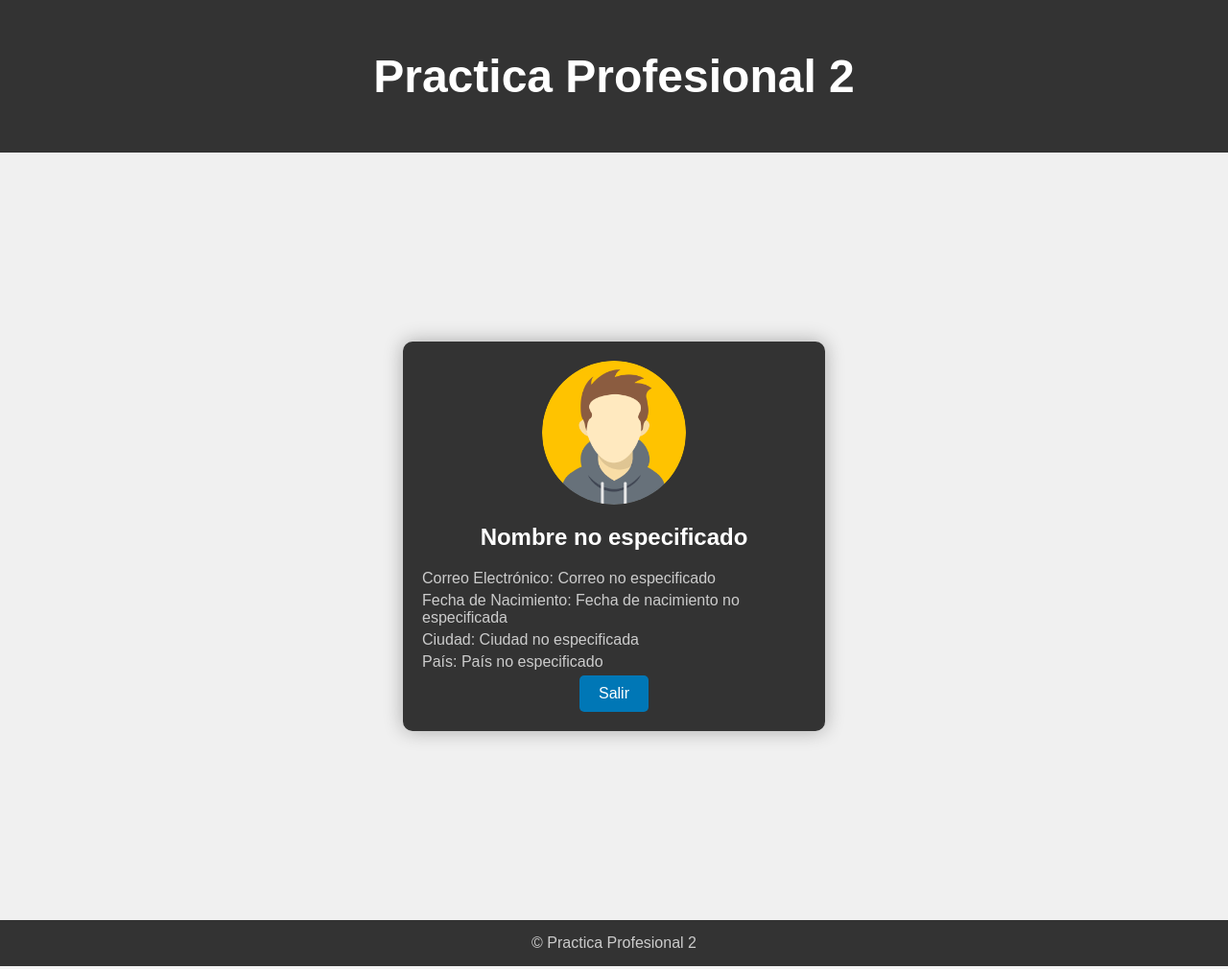
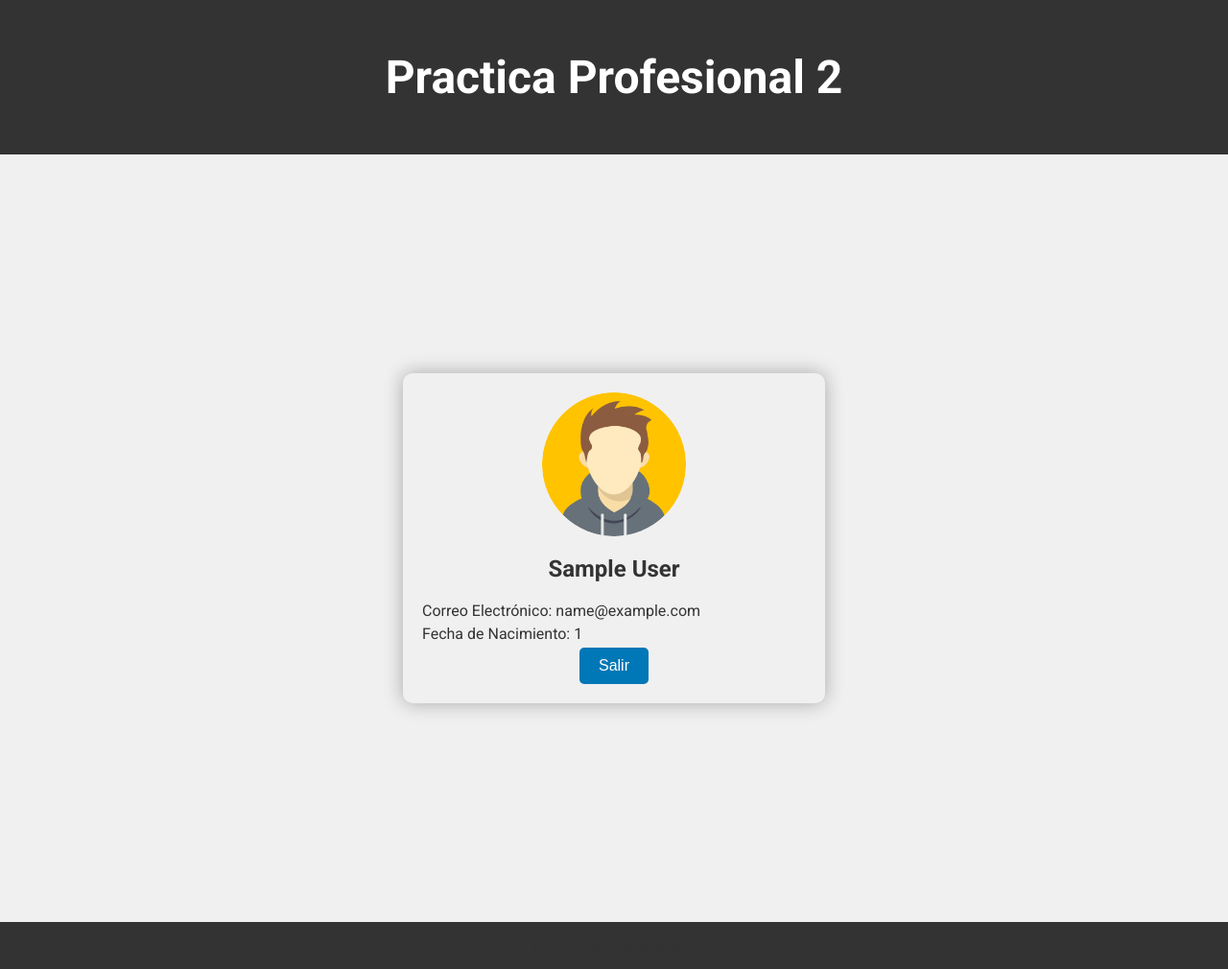
Before and after one commit to EmanuelMVera/PP2-Login, a PHP site: page /perfil.php in a window 1280 px wide. Shown: the whole page at 96% size. Run offline with PHP 8.4, Linux system fonts and the light colour scheme; the visitor is signed in with stand-in values (Sample User, id 1); data that the repository does not hold is empty.

Commit message:
Corregi errores de sesion para que se muestren los datos en el perfil, mayor seguridad evitando inyeccion de codigo y cifrando la contraseñas, tambien cambiando todos los estilos y volviendolos mas centralizados

```diff
--- /dev/null
+++ b/css/constantes.css
@@ -0,0 +1,11 @@
+/* Estilos generales */
+:root {
+  --color-background: #f0f0f0;
+  --color-text: #333;
+  --color-link: #0077b6;
+  --color-link-hover: #005d8d;
+  --color-button: #0077b6;
+  --color-button-hover: #005d8d;
+  --color-heading: #333;
+  --color-input-bg: #444;
+}
--- a/css/login.css
+++ b/css/login.css
@@ -1,7 +1,8 @@
+@import url("constantes.css");
 /* Estilos específicos de la página de inicio de sesión */
 .main-container {
-  background-color: #fff;
-  border-radius: 5px;
+  background-color: var(--color-background);
+  border-radius: 10px;
   box-shadow: 0px 0px 10px rgba(0, 0, 0, 0.2);
   padding: 20px;
   margin: 20px auto;
@@ -9,8 +10,8 @@
 }
 
 h2 {
-  color: #333;
-  font-size: 24px;
+  color: var(--color-heading);
+  font-size: 28px;
   text-align: center;
   margin-bottom: 20px;
 }
--- a/css/registro.css
+++ b/css/registro.css
@@ -1,6 +1,7 @@
+@import url("constantes.css");
 /* Estilos específicos de la página de registro */
 .registro-container {
-  background-color: #fff;
+  background-color: var(--color-background);
   border-radius: 5px;
   box-shadow: 0px 0px 10px rgba(0, 0, 0, 0.2);
   padding: 20px;
@@ -9,7 +10,7 @@
 }
 
 h2 {
-  color: #333;
+  color: var(--color-heading);
   font-size: 24px;
   text-align: center;
   margin-bottom: 20px;
@@ -22,22 +23,22 @@ form input[type="password"] {
   margin: 5px 0;
   border: none;
   border-radius: 5px;
-  background-color: #444;
-  color: #fff;
+  background-color: var(--color-input-bg);
+  color: var(--color-text);
   font-size: 16px;
 }
 
 form button {
-  background-color: #0077b6;
+  background-color: var(--color-button);
   color: #fff;
   padding: 10px 20px;
   border: none;
   border-radius: 5px;
   cursor: pointer;
   font-size: 16px;
-  transition: background-color 0.3s ease;
+  transition: background-color 0.3s;
 }
 
 form button:hover {
-  background-color: #005d8d;
+  background-color: var(--color-button-hover);
 }
--- a/css/styles.css
+++ b/css/styles.css
@@ -1,10 +1,12 @@
+@import url("constantes.css");
 /* Estilos generales */
 body {
-  font-family: "Arial", sans-serif;
+  font-family: "Roboto", Arial, sans-serif;
   margin: 0;
   padding: 0;
-  background-color: #f0f0f0;
-  color: #333;
+  background-color: var(--color-background);
+  color: var(--color-text);
+  transition: background-color 0.3s, color 0.3s;
 }
 
 .header {
@@ -25,28 +27,28 @@ body {
 /* Enlaces */
 a {
   text-decoration: none;
-  color: #0077b6;
-  transition: color 0.3s ease;
+  color: var(--color-link);
+  transition: color 0.3s;
 }
 
 a:hover {
-  color: #005d8d;
+  color: var(--color-link-hover);
 }
 
 /* Botones */
 button {
-  background-color: #0077b6;
+  background-color: var(--color-button);
   color: #fff;
   padding: 10px 20px;
   border: none;
   border-radius: 5px;
   cursor: pointer;
   font-size: 16px;
-  transition: background-color 0.3s ease;
+  transition: background-color 0.3s;
 }
 
 button:hover {
-  background-color: #005d8d;
+  background-color: var(--color-button-hover);
 }
 
 /* Media queries y estilos responsivos para todo el sitio */
@@ -56,32 +58,3 @@ button:hover {
     font-size: 16px;
   }
 }
-
-/* Media queries y estilos específicos para estilos.css */
-@media screen and (max-width: 768px) {
-  /* Estilos responsivos para estilos.css aquí */
-}
-
-/* Media queries y estilos específicos para login.css */
-@media screen and (max-width: 768px) {
-  /* Estilos responsivos para login.css aquí */
-  .main-container {
-    max-width: 100%;
-  }
-}
-
-/* Media queries y estilos específicos para registro.css */
-@media screen and (max-width: 768px) {
-  /* Estilos responsivos para registro.css aquí */
-  .registro-container {
-    max-width: 100%;
-  }
-}
-
-/* Media queries y estilos específicos para usuario.css */
-@media screen and (max-width: 768px) {
-  /* Estilos responsivos para usuario.css aquí */
-  .perfil {
-    max-width: 300px;
-  }
-}
--- a/css/usuario.css
+++ b/css/usuario.css
@@ -1,13 +1,15 @@
+@import url("constantes.css");
 /* Estilos específicos de la página de usuario */
 .usuario-container {
   display: flex;
   justify-content: center;
   align-items: center;
   height: 100vh;
+  background-color: var(--color-background);
 }
 
 .perfil {
-  background-color: #333;
+  background-color: var(--color-background);
   border-radius: 10px;
   padding: 20px;
   box-shadow: 0 0 20px rgba(0, 0, 0, 0.3);
@@ -27,11 +29,11 @@
 h2 {
   font-size: 24px;
   margin-top: 20px;
-  color: #fff;
+  color: var(--color-heading);
 }
 
 p {
   font-size: 16px;
-  color: #ccc;
+  color: var(--color-text);
   margin: 5px 0;
 }
--- a/perfil.php
+++ b/perfil.php
@@ -1,5 +1,5 @@
 <?php
-session_start(); // Inicia la sesión
+session_start();
 
 // Verifica si los datos del usuario están presentes en la sesión
 if (isset($_SESSION["nombreUsuario"])) {
@@ -9,53 +9,38 @@ if (isset($_SESSION["nombreUsuario"])) {
     // Obtén los datos del usuario de la base de datos si están disponibles
     if (isset($_SESSION["usuario"])) {
         $usuario = $_SESSION["usuario"];
-
+        // Utiliza una consulta preparada para mayor seguridad
         $query = "SELECT
                     nombre,
                     correo,
-                    fecha_nacimiento,
-                    ciudad,
-                    pais
-                  FROM login WHERE usuario = '$usuario'";
+                    fecha_nacimiento
+                  FROM login WHERE usuario = ?";
+        $stmt = mysqli_prepare($conn, $query);
+        mysqli_stmt_bind_param($stmt, "s", $usuario);
+        mysqli_stmt_execute($stmt);
+        $result = mysqli_stmt_get_result($stmt);
 
-        $result = mysqli_query($conn, $query);
-
-        if ($result) {
+        if ($result && mysqli_num_rows($result) == 1) {
             $row = mysqli_fetch_assoc($result);
-            $nombreUsuario = $row['nombre'];
-            $correoUsuario = $row['correo'];
-            $fechaNacimiento = $row['fecha_nacimiento'];
-            $ciudad = $row['ciudad'];
-            $pais = $row['pais'];
+            $_SESSION["nombreUsuario"] = $row['nombre'];
+            $_SESSION["correoUsuario"] = $row['correo'];
+            $_SESSION["fechaNacimiento"] = $row['fecha_nacimiento'];
         }
     }
 
     // Valores por defecto si los datos no están en la tabla o la sesión
-    if (!isset($nombreUsuario)) {
-        $nombreUsuario = "Nombre no especificado";
-    }
+    $nombreUsuario = $_SESSION["nombreUsuario"];
+    $correoUsuario = $_SESSION["correoUsuario"];
+    $fechaNacimiento = $_SESSION["fechaNacimiento"];
 
-    if (!isset($correoUsuario)) {
-        $correoUsuario = "Correo no especificado";
-    }
+    // Cierra la conexión a la base de datos cuando hayas terminado de usarla
+    mysqli_close($conn);
 
-    if (!isset($fechaNacimiento)) {
-        $fechaNacimiento = "Fecha de nacimiento no especificada";
-    }
-
-    if (!isset($ciudad)) {
-        $ciudad = "Ciudad no especificada";
-    }
-
-    if (!isset($pais)) {
-        $pais = "País no especificado";
-    }
 } else {
     // Los datos del usuario no están en la sesión, redirige al inicio de sesión
-    header("Location: ./index.php");
+    header("Location: index.php");
     exit();
 }
-
 ?>
 
 <?php include('./templates/header.php'); ?>
@@ -71,12 +56,6 @@ if (isset($_SESSION["nombreUsuario"])) {
         <p>Fecha de Nacimiento:
             <?php echo $fechaNacimiento; ?>
         </p>
-        <p>Ciudad:
-            <?php echo $ciudad; ?>
-        </p>
-        <p>País:
-            <?php echo $pais; ?>
-        </p>
         <form action="index.php">
             <button type="submit">Salir</button>
         </form>
--- a/templates/header.php
+++ b/templates/header.php
@@ -4,10 +4,11 @@
     <meta charset="UTF-8" />
     <meta http-equiv="X-UA-Compatible" content="IE=edge" />
     <meta name="viewport" content="width=device-width, initial-scale=1.0" />
-    <link rel="stylesheet" href="../public/css/styles.css" />
-    <link rel="stylesheet" href="../public/css/login.css">
-    <link rel="stylesheet" href="../public/css/registro.css">
-    <link rel="stylesheet" href="../public/css/usuario.css">
+    <link href="https://fonts.googleapis.com/css?family=Roboto:400,700" rel="stylesheet">
+    <link rel="stylesheet" href="../css/styles.css" />
+    <link rel="stylesheet" href="../css/login.css">
+    <link rel="stylesheet" href="../css/registro.css">
+    <link rel="stylesheet" href="../css/usuario.css">
     <title>PP2</title>
   </head>
   <body>
```
Also changed, not shown: other parts of css/login.css (+39 -2 lines), includes/login.php (+22 -12 lines), registro.php (+24 -25 lines).
